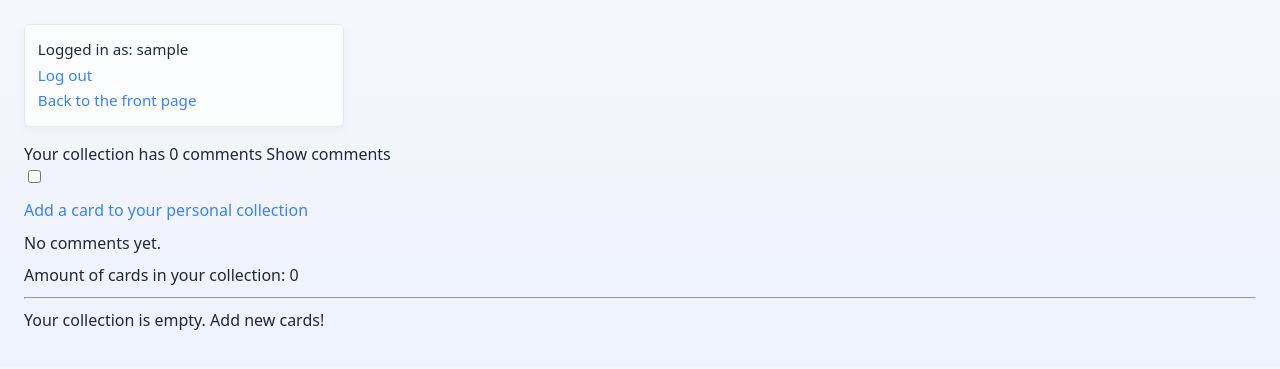
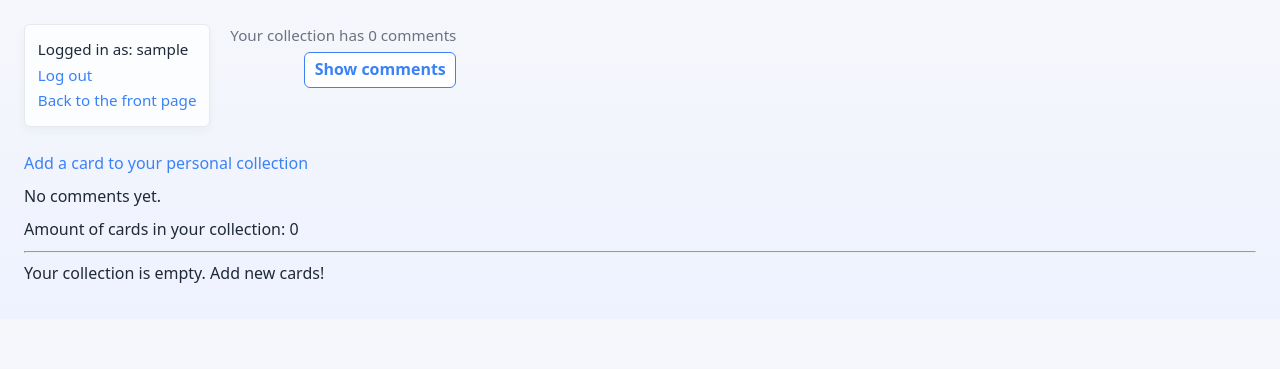
Before and after one commit to Hipsterisiili/tikawe_DigimonTcgDatabase, a Flask app: page /personal_card_list in a window 1280 px wide. Shown: the top 369 px of the page. Run offline with Flask 3, Linux system fonts and the light colour scheme; the visitor is signed in with stand-in values (Sample User, id 1); data that the repository does not hold is empty.

Commit message:
css for comments

```diff
--- a/static/css/style.css
+++ b/static/css/style.css
@@ -165,6 +165,54 @@ select {
     }
 }
 
+.sidebar-row {
+    display: flex;
+    align-items: start;
+    gap: 0.75rem;
+    margin-bottom: 0.5rem;
+}
+
+.sidebar {
+    flex: 0 0 auto; /* preserve natural width of redirect_box */
+}
+
+.sidebar-actions {
+    display: flex;
+    flex-direction: column;
+    align-items: flex-end; /* put button and count to the right */
+    gap: 0.35rem;
+    margin-left: 0.5rem;
+}
+
+.toggle-comments-checkbox {
+    display: none;
+}
+
+.comments-count {
+    font-size: 0.95rem;
+    color: var(--muted);
+}
+
+.show-comments-btn {
+    cursor: pointer;
+    padding: 0.35rem 0.6rem;
+    border-radius: 6px;
+    border: 1px solid var(--accent);
+    color: var(--accent);
+    background: white;
+    font-weight: 600;
+    text-decoration: none;
+}
+
+/* comments panel hidden by default; shown when checkbox is checked */
+.comments-panel {
+    display: none;
+    margin-top: 0.75rem;
+}
+.toggle-comments-checkbox:checked ~ .comments-panel {
+    display: block;
+}
+
 .comment-box summary {
     cursor: pointer;
     font-weight: bold;
```
